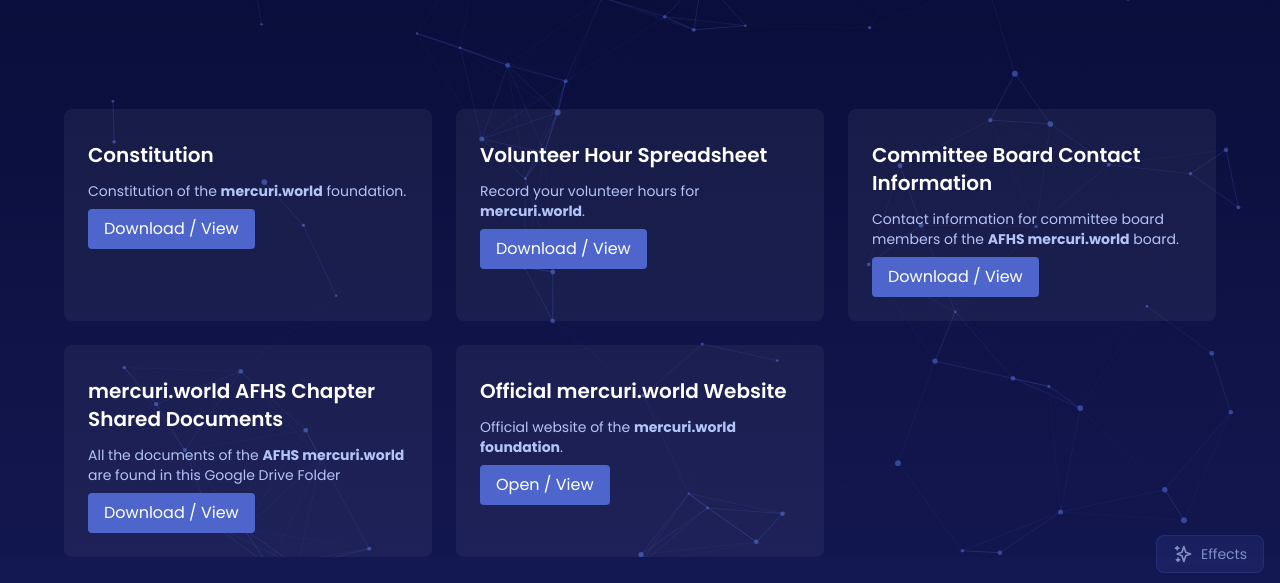
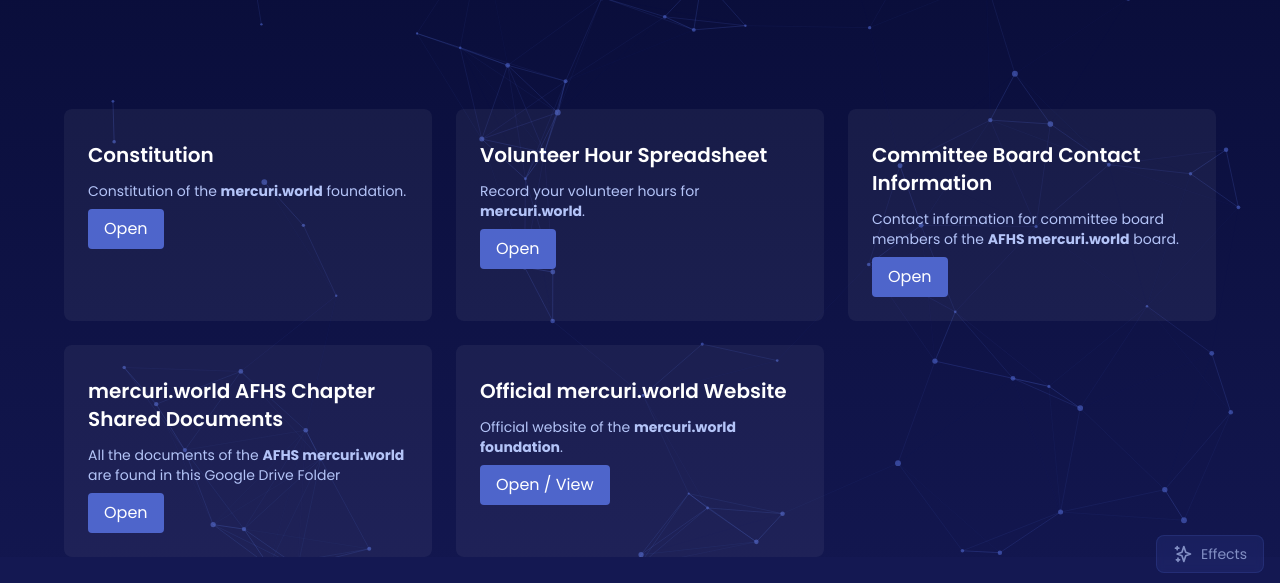
Before and after one commit to Hrishaan1/mercuri-world-website, a plain HTML site: page resources.html in a window 1280 px wide. Shown: the part 211-794 px from the top of the page. Drawn offline with nearby package versions, Linux system fonts and the light colour scheme.

Commit message:
updated resources, team and updated README.md with updated project structure.

```diff
--- a/resources.html
+++ b/resources.html
@@ -41,7 +41,7 @@
           <h3 class="text-xl font-semibold text-white mt-2">Constitution</h3>
           <p class="text-[#b4c4f8] text-sm">Constitution of the <strong>mercuri.world</strong> foundation.</p>
           <a  href="https://docs.google.com/document/d/1kL5bnEZdCyUE_EQ91x7aRzmroA3NpPBwPN4Tr5ezO_g/edit?usp=sharing" target="_blank">
-            <button class="px-4 py-2 mt-2 bg-[#4e65cb] text-white rounded hover:bg-[#3b4db0] transition">Download / View</button>
+            <button class="px-4 py-2 mt-2 bg-[#4e65cb] text-white rounded hover:bg-[#3b4db0] transition">Open</button>
           </a>
         </div>
 
@@ -49,7 +49,7 @@
           <h3 class="text-xl font-semibold text-white mt-2">Volunteer Hour Spreadsheet</h3>
           <p class="text-[#b4c4f8] text-sm">Record your volunteer hours for <strong>mercuri.world</strong>.</p>
           <a href="https://docs.google.com/spreadsheets/d/1zPyGCZ_b8ZfXGnKSUj06N-kkex2V8wToQWzYUjITHPg/edit?gid=0#gid=0" target="_blank">
-            <button class="px-4 py-2 mt-2 bg-[#4e65cb] text-white rounded hover:bg-[#3b4db0] transition">Download / View</button>
+            <button class="px-4 py-2 mt-2 bg-[#4e65cb] text-white rounded hover:bg-[#3b4db0] transition">Open</button>
           </a>
         </div>
 
@@ -58,7 +58,7 @@
           <h3 class="text-xl font-semibold text-white mt-2">Committee Board Contact Information</h3>
           <p class="text-[#b4c4f8] text-sm">Contact information for committee board members of the <strong>AFHS mercuri.world</strong> board.</p>
           <a href="https://docs.google.com/spreadsheets/d/1cHXr5moHHra52pJr5nkb79dls_HNt2S247VUZa40-_U/edit?gid=0#gid=0" target="_blank">
-            <button class="px-4 py-2 mt-2 bg-[#4e65cb] text-white rounded hover:bg-[#3b4db0] transition">Download / View</button>
+            <button class="px-4 py-2 mt-2 bg-[#4e65cb] text-white rounded hover:bg-[#3b4db0] transition">Open</button>
           </a>
         </div>
         <!-- to here -->
@@ -67,7 +67,7 @@
           <h3 class="text-xl font-semibold text-white mt-2">mercuri.world AFHS Chapter Shared Documents</h3>
           <p class="text-[#b4c4f8] text-sm">All the documents of the <strong>AFHS mercuri.world</strong> are found in this Google Drive Folder</p>
           <a href="https://drive.google.com/drive/folders/1HWEFDHlJ70241r8-IQDgFJkpwLXo5gnI?usp=sharing" target="_blank">
-            <button class="px-4 py-2 mt-2 bg-[#4e65cb] text-white rounded hover:bg-[#3b4db0] transition">Download / View</button>
+            <button class="px-4 py-2 mt-2 bg-[#4e65cb] text-white rounded hover:bg-[#3b4db0] transition">Open</button>
           </a>
         </div>
 
```
Also changed, not shown: team.html (+1 -1 lines), README.md, assets/images/hrishaan.png (renamed from assets/images/Hrishaan_Headshot.png).
